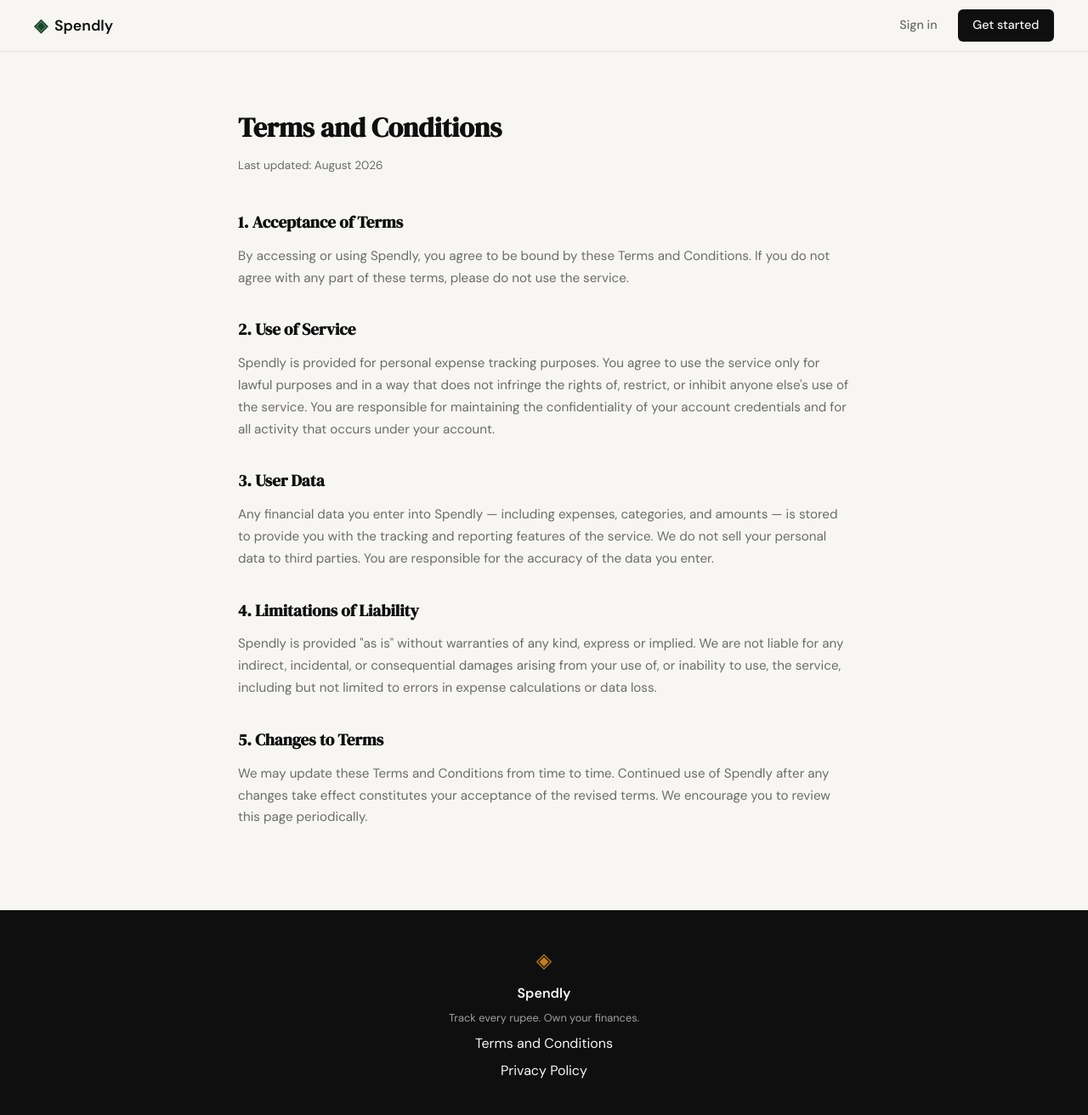
After one commit to ktaslim123/spendly, a Flask app: page /terms in a window 1280 px wide. The commit adds this page. Shown: the whole page at 85% size. Run offline with Flask 3, Linux system fonts and the light colour scheme.

Commit message:
Add terms and conditions page
Add /terms route, templates/terms.html, and matching legal-page
styles; point the footer's Terms and Conditions link at it.

```diff
--- a/app.py
+++ b/app.py
@@ -20,6 +20,11 @@ def register():
 @app.route("/login")
 def login():
     return render_template("login.html")
+
+
+@app.route("/terms")
+def terms():
+    return render_template("terms.html")
 
 
 # ------------------------------------------------------------------ #
--- a/static/css/style.css
+++ b/static/css/style.css
@@ -342,6 +342,46 @@ a { color: inherit; text-decoration: none; }
 }
 
 /* ------------------------------------------------------------------ */
+/* Legal pages (terms, privacy)                                        */
+/* ------------------------------------------------------------------ */
+
+.legal {
+    padding: 4rem 2rem 6rem;
+}
+
+.legal-inner {
+    max-width: 720px;
+    margin: 0 auto;
+}
+
+.legal-title {
+    font-family: var(--font-display);
+    font-size: 2rem;
+    color: var(--ink);
+    margin-bottom: 0.5rem;
+}
+
+.legal-updated {
+    font-size: 0.85rem;
+    color: var(--ink-muted);
+    margin-bottom: 2.5rem;
+}
+
+.legal-heading {
+    font-family: var(--font-display);
+    font-size: 1.2rem;
+    color: var(--ink);
+    margin-top: 2rem;
+    margin-bottom: 0.75rem;
+}
+
+.legal-body {
+    font-size: 0.95rem;
+    color: var(--ink-muted);
+    line-height: 1.7;
+}
+
+/* ------------------------------------------------------------------ */
 /* CTA section                                                         */
 /* ------------------------------------------------------------------ */
 
--- a/templates/base.html
+++ b/templates/base.html
@@ -34,7 +34,7 @@
             <span class="brand-icon">◈</span>
             <span class="footer-name">Spendly</span>
             <p class="footer-copy">Track every rupee. Own your finances.</p>
-            <a href="#">Terms and Conditions</a>
+            <a href="{{ url_for('terms') }}">Terms and Conditions</a>
             <a href="#">Privacy Policy</a>
         </div>
     </footer>
--- /dev/null
+++ b/templates/terms.html
@@ -0,0 +1,52 @@
+{% extends "base.html" %}
+
+{% block title %}Terms and Conditions — Spendly{% endblock %}
+
+{% block content %}
+
+<section class="legal">
+    <div class="legal-inner">
+        <h1 class="legal-title">Terms and Conditions</h1>
+        <p class="legal-updated">Last updated: August 2026</p>
+
+        <h2 class="legal-heading">1. Acceptance of Terms</h2>
+        <p class="legal-body">
+            By accessing or using Spendly, you agree to be bound by these Terms and Conditions.
+            If you do not agree with any part of these terms, please do not use the service.
+        </p>
+
+        <h2 class="legal-heading">2. Use of Service</h2>
+        <p class="legal-body">
+            Spendly is provided for personal expense tracking purposes. You agree to use the
+            service only for lawful purposes and in a way that does not infringe the rights of,
+            restrict, or inhibit anyone else's use of the service. You are responsible for
+            maintaining the confidentiality of your account credentials and for all activity
+            that occurs under your account.
+        </p>
+
+        <h2 class="legal-heading">3. User Data</h2>
+        <p class="legal-body">
+            Any financial data you enter into Spendly — including expenses, categories, and
+            amounts — is stored to provide you with the tracking and reporting features of the
+            service. We do not sell your personal data to third parties. You are responsible
+            for the accuracy of the data you enter.
+        </p>
+
+        <h2 class="legal-heading">4. Limitations of Liability</h2>
+        <p class="legal-body">
+            Spendly is provided "as is" without warranties of any kind, express or implied.
+            We are not liable for any indirect, incidental, or consequential damages arising
+            from your use of, or inability to use, the service, including but not limited to
+            errors in expense calculations or data loss.
+        </p>
+
+        <h2 class="legal-heading">5. Changes to Terms</h2>
+        <p class="legal-body">
+            We may update these Terms and Conditions from time to time. Continued use of
+            Spendly after any changes take effect constitutes your acceptance of the revised
+            terms. We encourage you to review this page periodically.
+        </p>
+    </div>
+</section>
+
+{% endblock %}
```
